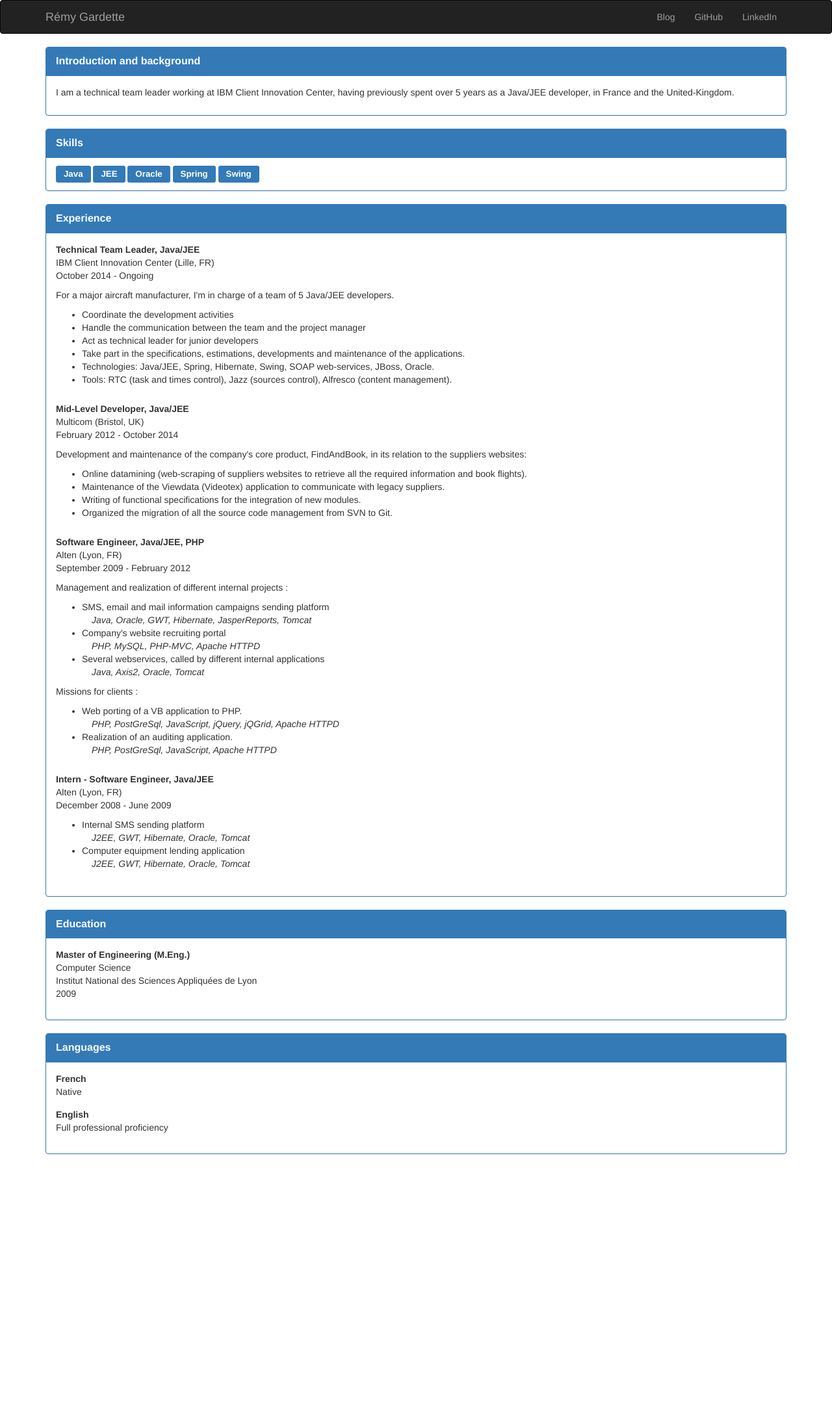
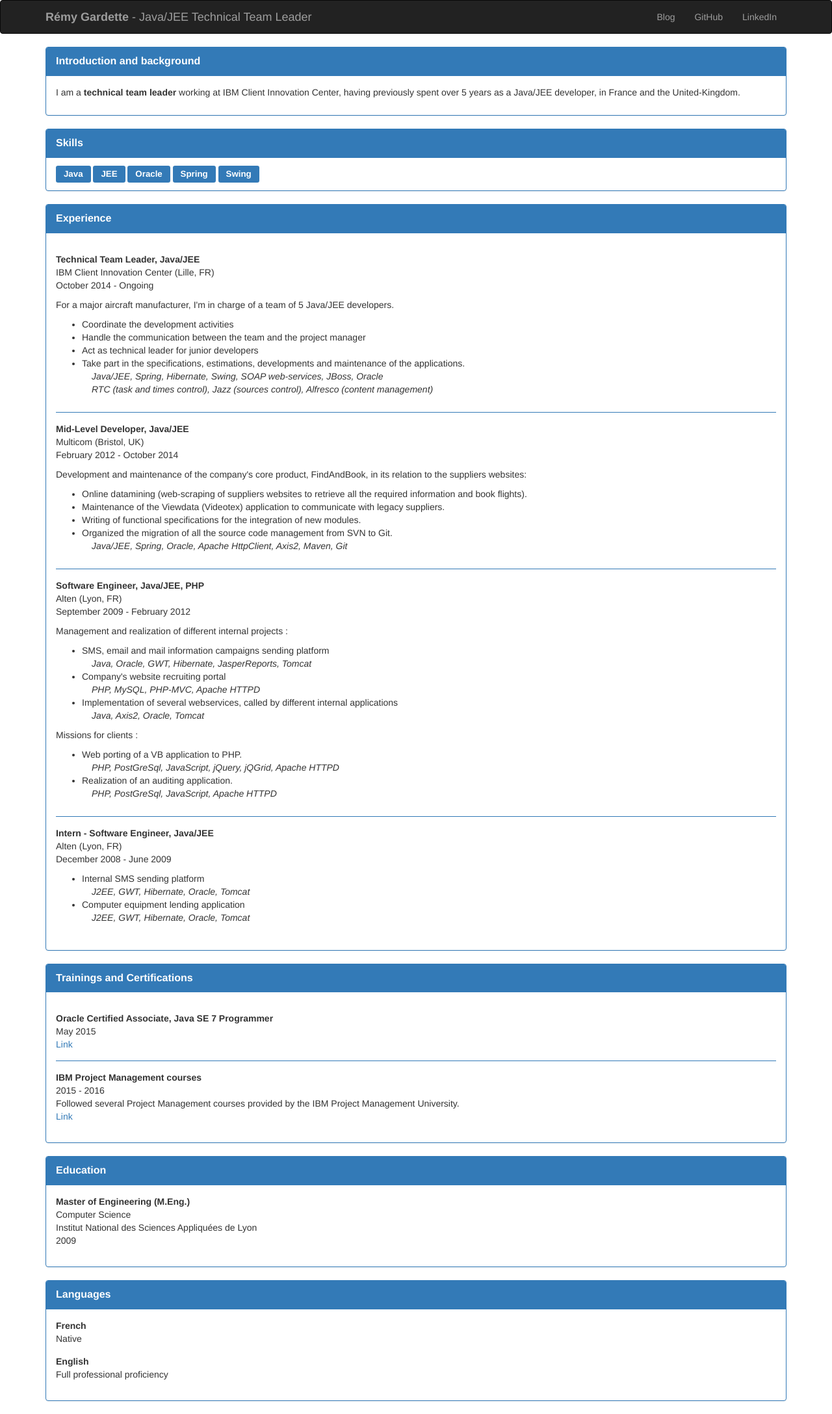
Before and after one commit to RemyG/remyg.github.io, a Jekyll site: the page built from index.md, in a window 1280 px wide. Shown: the whole page at 65% size. Built offline with Jekyll 4.4.1, drawn with Linux system fonts in a browser that asks for light colours; before the commit the page ends 1796 px from its top, so only the background shows below that.

Commit message:
Updated training

```diff
--- a/_config.yml
+++ b/_config.yml
@@ -15,14 +15,14 @@
 # in the templates via {{ site.myvariable }}.
 title: Rémy Gardette
 email: contact@remyg.fr
-description: Java/JEE Technical team leader
+description: Java/JEE Technical Team Leader
 baseurl: "" # the subpath of your site, e.g. /blog
 url: "http://remyg.fr" # the base hostname & protocol for your site, e.g. http://example.com
 twitter_username: remygardette
 github_username:  RemyG
 
 introduction:
-  <p>I am a technical team leader working at IBM Client Innovation Center, having previously spent
+  <p>I am a <strong>technical team leader</strong> working at IBM Client Innovation Center, having previously spent
   over 5 years as a Java/JEE developer, in France and the United-Kingdom.</p>
 
 primarylinks:
@@ -57,9 +57,10 @@ roles:
           <li>Coordinate the development activities</li>
           <li>Handle the communication between the team and the project manager</li>
           <li>Act as technical leader for junior developers</li>
-          <li>Take part in the specifications, estimations, developments and maintenance of the applications.</li>
-          <li>Technologies: Java/JEE, Spring, Hibernate, Swing, SOAP web-services, JBoss, Oracle.</li>
-          <li>Tools: RTC (task and times control), Jazz (sources control), Alfresco (content management).</li>
+          <li>Take part in the specifications, estimations, developments and maintenance of the applications.<br/>
+            <span class="technos">Java/JEE, Spring, Hibernate, Swing, SOAP web-services, JBoss, Oracle</span><br/>
+            <span class="technos">RTC (task and times control), Jazz (sources control), Alfresco (content management)</span>
+          </li>
         </ul>
       </p>
   - title: Mid-Level Developer, Java/JEE
@@ -72,7 +73,8 @@ roles:
           <li>Online datamining (web-scraping of suppliers websites to retrieve all the required information and book flights).</li>
           <li>Maintenance of the Viewdata (Videotex) application to communicate with legacy suppliers.</li>
           <li>Writing of functional specifications for the integration of new modules.</li>
-          <li>Organized the migration of all the source code management from SVN to Git.</li>
+          <li>Organized the migration of all the source code management from SVN to Git.<br/>
+          <span class="technos">Java/JEE, Spring, Oracle, Apache HttpClient, Axis2, Maven, Git</span><br/></li>
         </ul>
       </p>
   - title: Software Engineer, Java/JEE, PHP
@@ -84,7 +86,7 @@ roles:
         <ul>
           <li>SMS, email and mail information campaigns sending platform<br/><span class="technos">Java, Oracle, GWT, Hibernate, JasperReports, Tomcat</span></li>
           <li>Company's website recruiting portal<br/><span class="technos">PHP, MySQL, PHP-MVC, Apache HTTPD</span></li>
-          <li>Several webservices, called by different internal applications<br/><span class="technos">Java, Axis2, Oracle, Tomcat</span></li>
+          <li>Implementation of several webservices, called by different internal applications<br/><span class="technos">Java, Axis2, Oracle, Tomcat</span></li>
         </ul>
       </p>
       <p>Missions for clients :
@@ -104,6 +106,16 @@ roles:
           <li>Computer equipment lending application<br/><span class="technos">J2EE, GWT, Hibernate, Oracle, Tomcat</span></li>
         </ul>
       </p>
+
+trainings:
+  - name: Oracle Certified Associate, Java SE 7 Programmer
+    date: May 2015
+    description:
+    link: https://www.youracclaim.com/badges/57bcb865-7a89-456f-b598-8716eaf75cf4
+  - name: IBM Project Management courses
+    date: 2015 - 2016
+    description: Followed several Project Management courses provided by the IBM Project Management University.
+    link:
 
 languages:
   - name: French
--- a/_includes/header.html
+++ b/_includes/header.html
@@ -19,7 +19,7 @@
           <span class="icon-bar"></span>
           <span class="icon-bar"></span>
         </button>
-        <a class="navbar-brand" href="#">{{ site.title }}</a>
+        <a class="navbar-brand" href="#"><strong>{{ site.title }}</strong> - {{ site.description }}</a>
       </div>
       <!-- Collect the nav links, forms, and other content for toggling -->
       <div class="collapse navbar-collapse" id="bs-example-navbar-collapse-1">
--- /dev/null
+++ b/_includes/trainings.html
@@ -0,0 +1,13 @@
+<div class="panel panel-primary">
+  <div class="panel-heading">Trainings and Certifications</div>
+  <div class="panel-body">
+    {% for training in site.trainings %}
+      <div class="training">
+        <div class="name">{{ training.name }}</div>
+        <div class="date">{{ training.date }}</div>
+        <div class="description">{{ training.description }}</div>
+        <div class="link"><a href="{{ training.link }}">Link</a></div>
+      </div>
+    {% endfor %}
+  </div>
+</div>
--- a/assets/application.scss
+++ b/assets/application.scss
@@ -23,6 +23,11 @@
 
 .role {
   padding-bottom: 15px;
+  padding-top: 15px;
+  &:not(:first-of-type)
+  {
+    border-top: 1px #337ab7 solid;
+  }
   .title {
     font-weight: bold;
     // font-size: 18px
@@ -42,6 +47,27 @@
   }
 }
 
+.training {
+  padding-bottom: 15px;
+  padding-top: 15px;
+  &:not(:first-of-type)
+  {
+    border-top: 1px #337ab7 solid;
+  }
+  .name {
+    font-weight: bold;
+  }
+  .date {
+
+  }
+  .description {
+
+  }
+  .link {
+
+  }
+}
+
 .education {
   padding-bottom: 15px;
   .level {
--- a/index.md
+++ b/index.md
@@ -10,6 +10,8 @@ layout: home
 
 {% include work.html %}
 
+{% include trainings.html %}
+
 {% include education.html %}
 
 {% include languages.html %}
```
